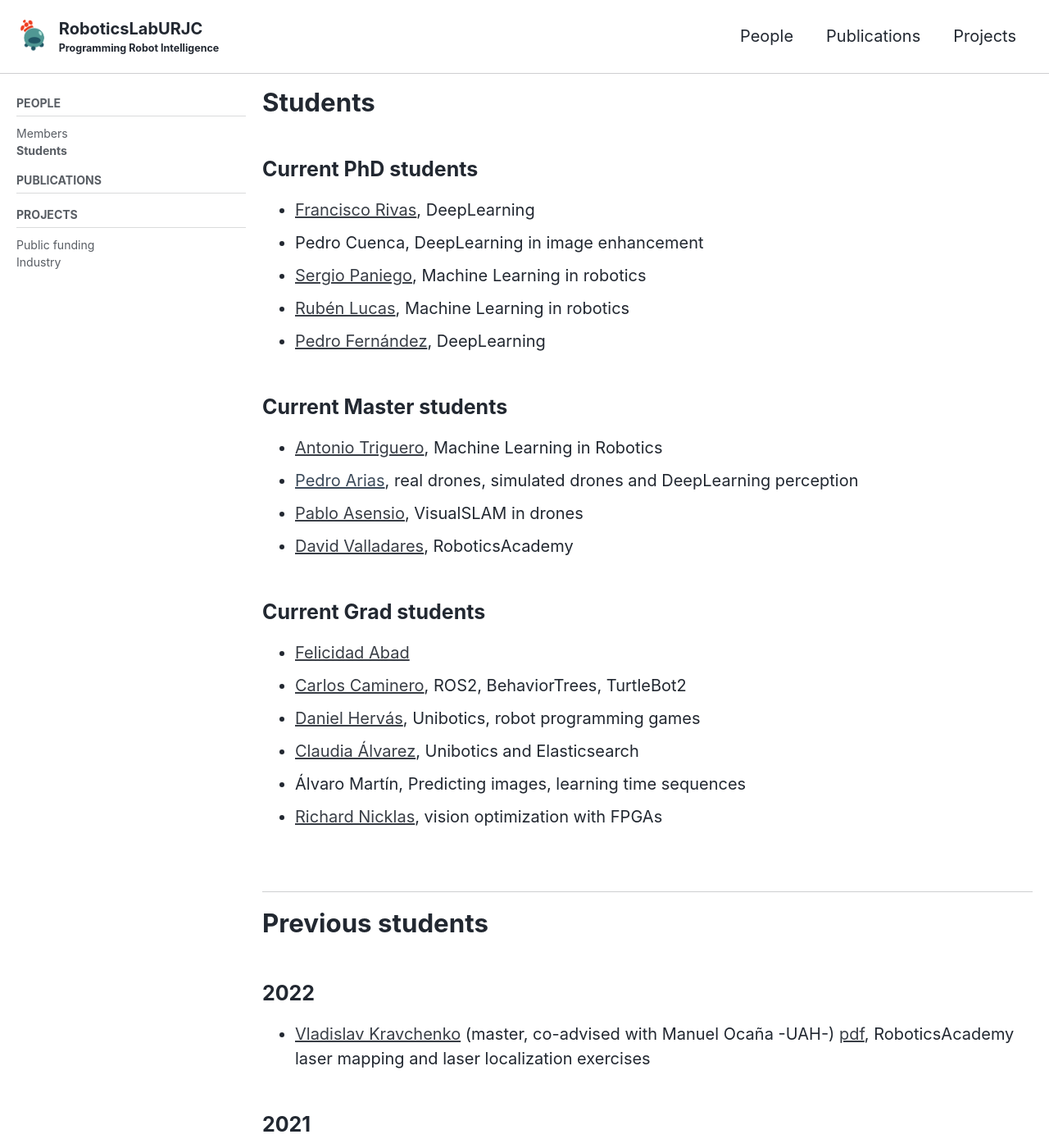
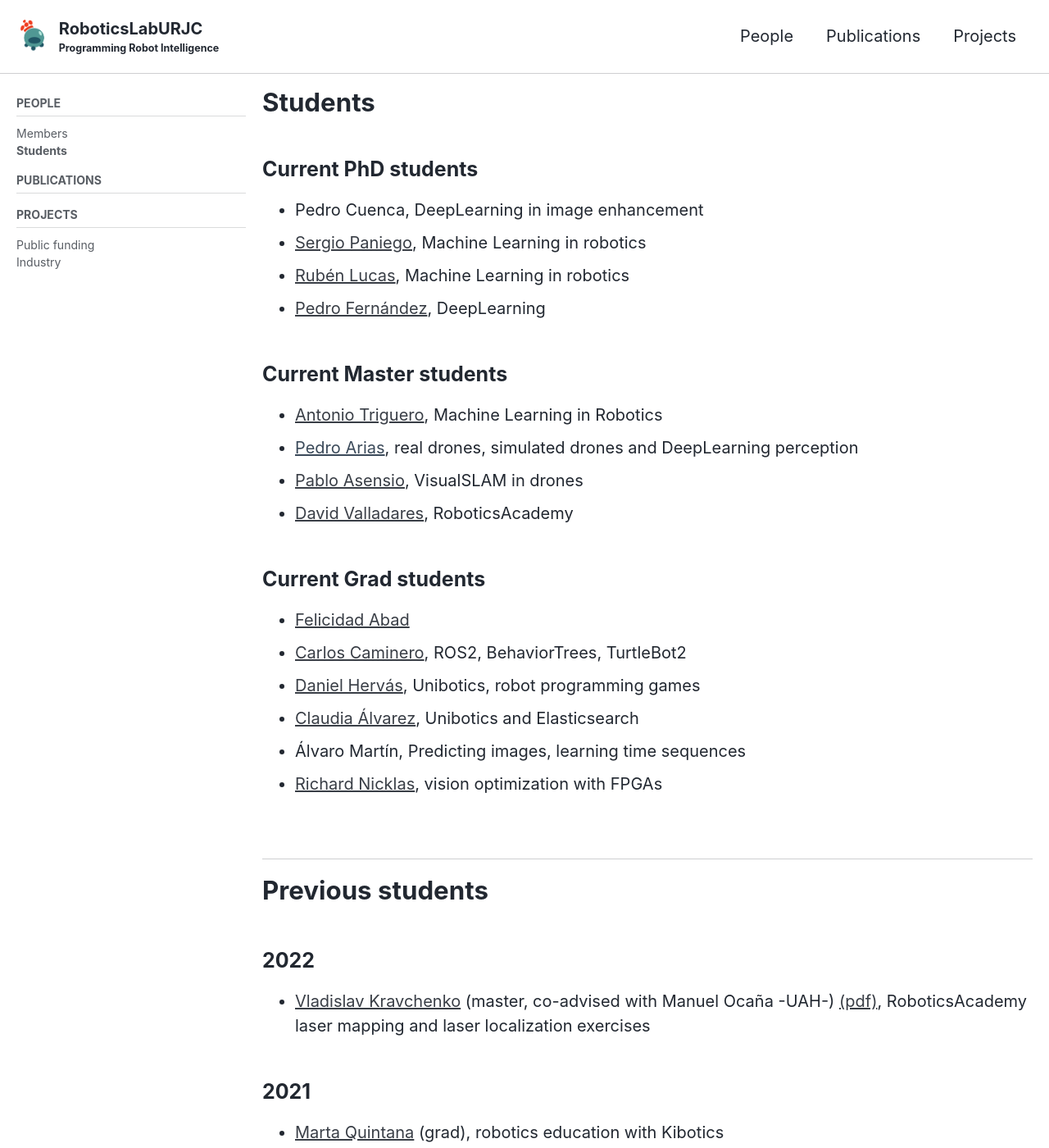
Before and after one commit to RoboticsLabURJC/RoboticsLabURJC.github.io, a Jekyll site: the page built from _pages/people/students.md, in a window 1280 px wide and 1400 px high. Shown: the whole window at 82% size. Built offline with Jekyll 4.4.1, drawn with Linux system fonts in a browser that asks for light colours; cached includes are drawn as plain includes; nearby versions of some CDN libraries.

Commit message:
small refinements

```diff
--- a/_pages/people/students.md
+++ b/_pages/people/students.md
@@ -12,7 +12,7 @@ classes: wide
 
 
 ## Current PhD students
-  - [Francisco Rivas](https://github.com/RoboticsLabURJC/2017-phd-francisco-rivas), DeepLearning
+<!--  - [Francisco Rivas](https://github.com/RoboticsLabURJC/2017-phd-francisco-rivas), DeepLearning -->
   - Pedro Cuenca, DeepLearning in image enhancement
   - [Sergio Paniego](https://github.com/RoboticsLabURJC/2019-phd-sergio-paniego), Machine Learning in robotics
   - [Rubén Lucas](https://github.com/RoboticsLabURJC/2020-phd-ruben-lucas), Machine Learning in robotics
@@ -55,7 +55,7 @@ classes: wide
 # Previous students
 
 ## 2022
-  - [Vladislav Kravchenko](https://github.com/vladkrav/AmigoBot) (master, co-advised with Manuel Ocaña -UAH-) [pdf](https://gsyc.urjc.es/jmplaza/students/tfm-academy-vladislav_kravchenko-2022.pdf), RoboticsAcademy laser mapping and laser localization exercises
+  - [Vladislav Kravchenko](https://github.com/vladkrav/AmigoBot) (master, co-advised with Manuel Ocaña -UAH-) [(pdf)](https://gsyc.urjc.es/jmplaza/students/tfm-academy-vladislav_kravchenko-2022.pdf), RoboticsAcademy laser mapping and laser localization exercises
 
 ## 2021
   - [Marta Quintana](https://roboticslaburjc.github.io/2020-tfg-marta-quintana) (grad), robotics education with Kibotics
```
